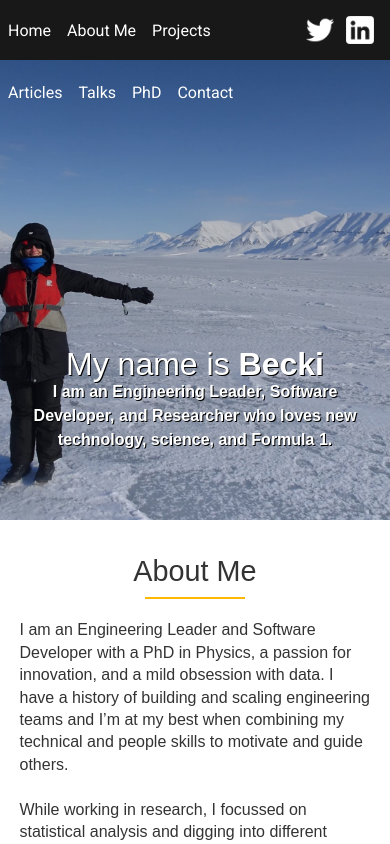
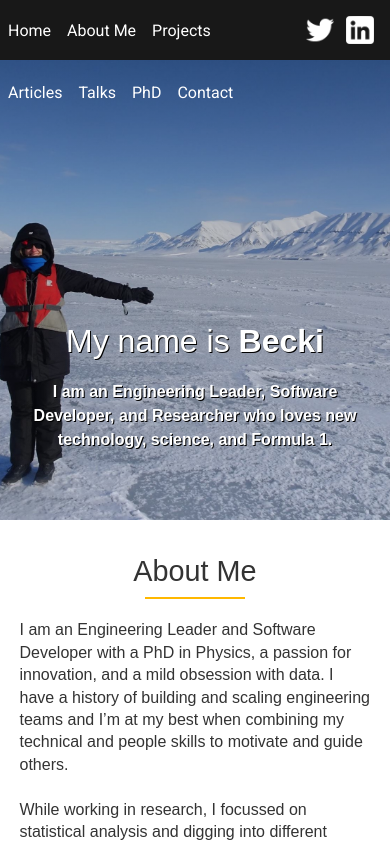
Before and after one commit to BeckiWordsworth/Portfolio, a React (Create React App) app in the folder app/: page / in a window 390 px wide. Shown: the top 844 px of the page. Built offline with nearby package versions, Linux system fonts and the light colour scheme; a web font is replaced by a local one.

Commit message:
Updating landing page styling

```diff
--- a/app/src/Components/Landing/style.css
+++ b/app/src/Components/Landing/style.css
@@ -10,12 +10,13 @@
 
 .landing-hero-image h1 {
   position: absolute;
-  top: 180px;
+  top: 160px;
   right: 60px;
   color: white;
   text-shadow: 1px 1px 0px black;
   font-weight: normal;
   font-size: 2.2em;
+  line-height: 1.0;
 }
 
 .landing-hero-image .tagline {
@@ -35,9 +36,10 @@
   body .landing-hero-image h1 {
     width: 100%;
     right: 0px;
-    top: 240px;
+    top: 220px;
     text-align: center;
     font-size: 2.0em;
+    line-height: 1.0;
   }
 
   body .landing-hero-image .tagline {
```
